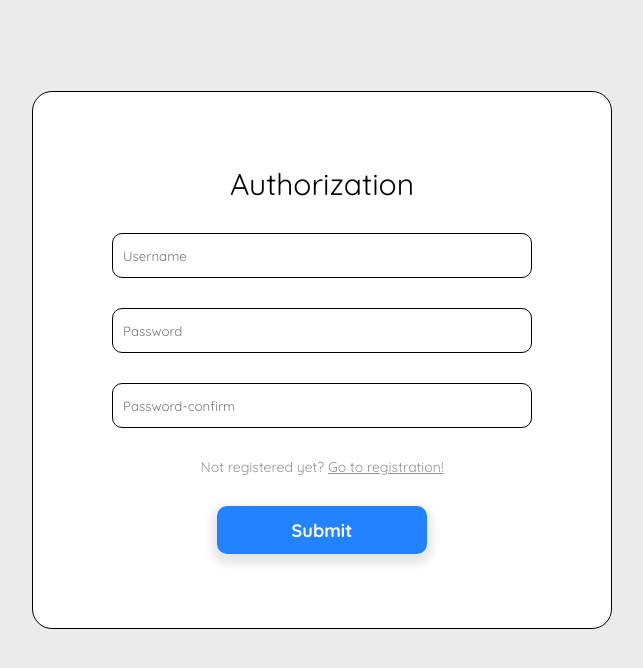
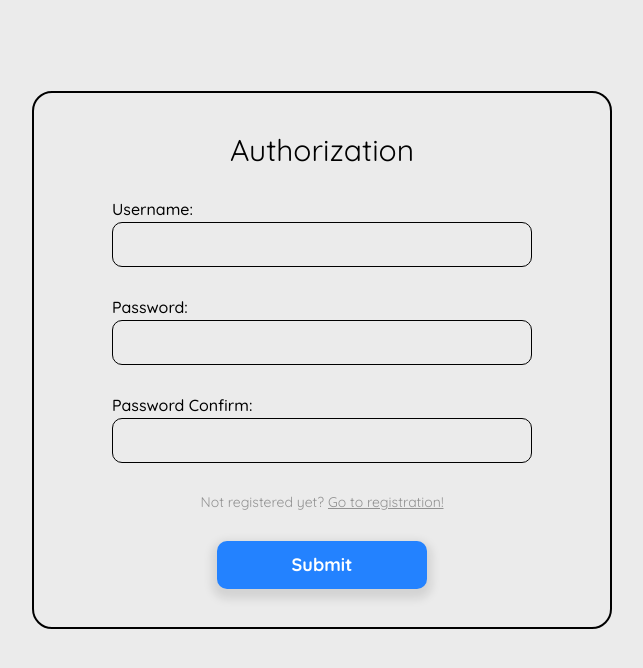
Before and after one commit to iv1teq/Quizzes, a Python web app: template authorization/templates/authorization.html in a window 1280 px wide. Shown: the part 80-748 px from the top of the page, without its empty margins (318-961 px from the left). Run offline with Jinja, Linux system fonts and the light colour scheme; the template is opened without the code that fills it, so the values that code supplies are empty.

Commit message:
added styles

```diff
--- a/authorization/static/css/authorization.css
+++ b/authorization/static/css/authorization.css
@@ -23,9 +23,8 @@ main {
     padding: 20px;
     width: 580.25px;
     height: 537.81px;
-    border: 1px solid #000000;
+    border: 2px solid #000000;
     border-radius: 20px;
-    background-color: #ffffff;
     gap: 30px;
 
 
@@ -41,6 +40,7 @@ main {
     color: white;
     box-shadow: 0px 5px 10px 5px rgb(0 0 0 / 10%);
     font-weight: bold ;
+    cursor: pointer;
 }
 
 .username{
@@ -95,3 +95,22 @@ a{
     text-align: center;
     background: none ;
 }
+.text-up-input{
+    font-size: 16px;
+    font-weight: medium;
+    font-family: "Quicksand";
+    color: #000000;
+    background: none ;
+    font-weight: 500;
+    padding: 0 0 3 0 ;
+}
+
+
+.text-div{
+    display: flex;
+    justify-content: center;
+    align-items: start;
+    flex-direction: column;
+
+
+}
--- a/authorization/templates/authorization.html
+++ b/authorization/templates/authorization.html
@@ -11,10 +11,18 @@
 {% block main %}
 <div class = "login-window">
     <h1 class = "title">Authorization</h1>
-    <!-- <p>Username</p> -->
-    <input type="text" class ="username" placeholder="Username" required>
-    <input type="password" class ="password" placeholder="Password" required>
-    <input type="password confirm " class="password-confirm" placeholder="Password-confirm" required>
+    <div class = "text-div">
+        <p  class = "text-up-input">Username:</p>
+        <input type="text" class ="username" placeholder="" required>
+    </div>
+    <div class = "text-div">
+        <p class = "text-up-input">Password:</p>
+        <input type="password" class ="password" placeholder="" required>
+    </div>
+    <div class = "text-div">
+        <p class = "text-up-input">Password Confirm:</p>
+        <input type="password confirm " class="password-confirm" placeholder="" required>
+    </div>
     <p class = "text">Not registered yet? <a href="/registration" >Go to registration!</a></p>
     <button class = "button">Submit</button>
 </div>
```
